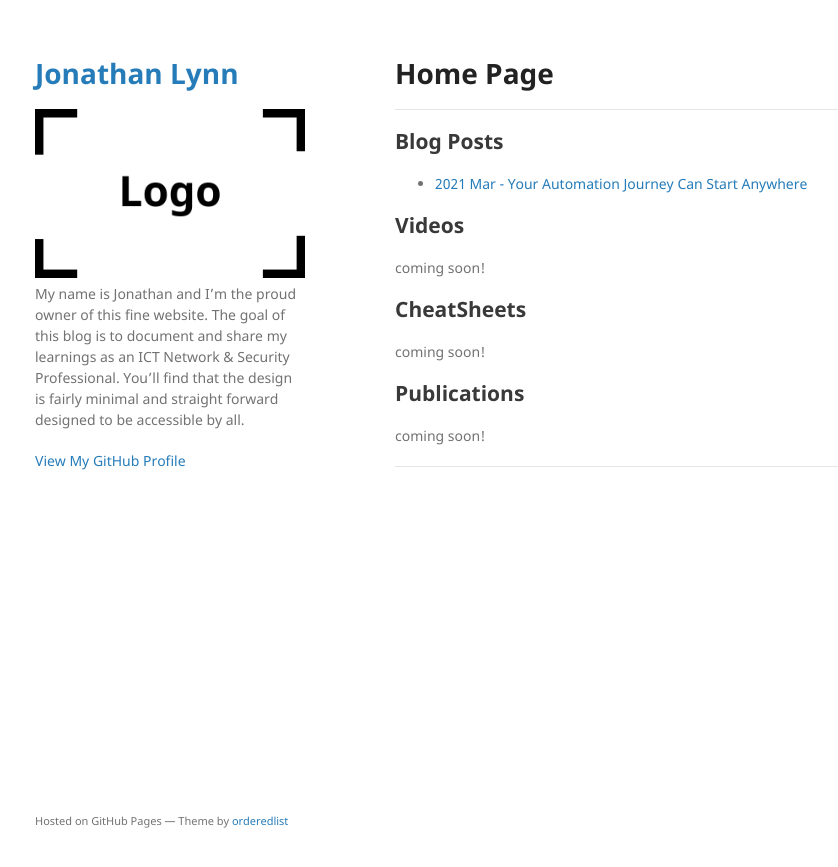
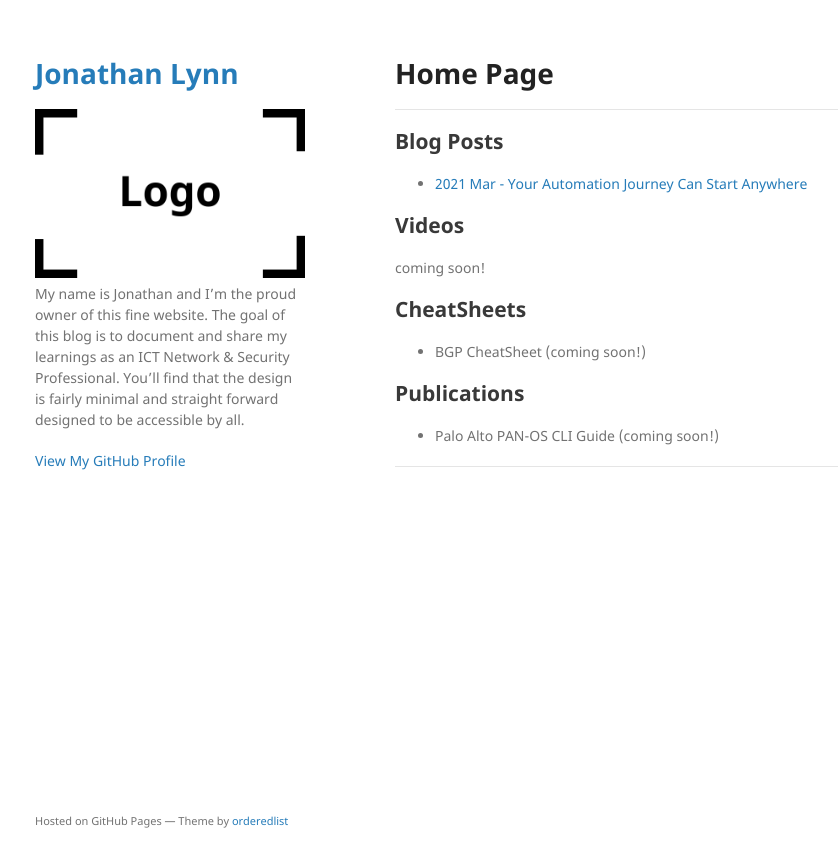
Before and after one commit to jonathanLynn/jonathanlynn.github.io, a Jekyll site: the page built from index.md, in a window 1280 px wide. Shown: the top 867 px of the page, without its empty margins (175-1013 px from the left). Built offline with Jekyll 4.4.1, drawn with Linux system fonts in a browser that asks for light colours; our own code applies the rules of GitHub Pages for plain Markdown files.

Commit message:
Update index.md

```diff
--- a/index.md
+++ b/index.md
@@ -17,10 +17,10 @@ coming soon!
 
 ## CheatSheets
 
-coming soon!
+* BGP CheatSheet (coming soon!)
 
 ## Publications
 
-coming soon!
+* Palo Alto PAN-OS CLI Guide (coming soon!)
 
 * * *
```
